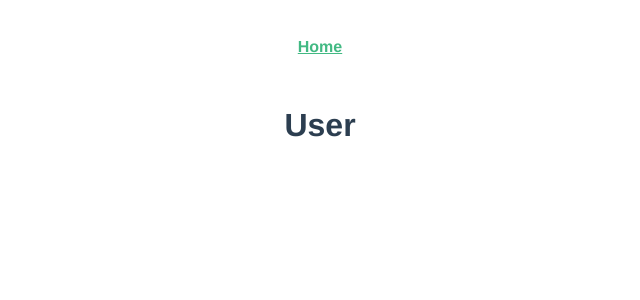
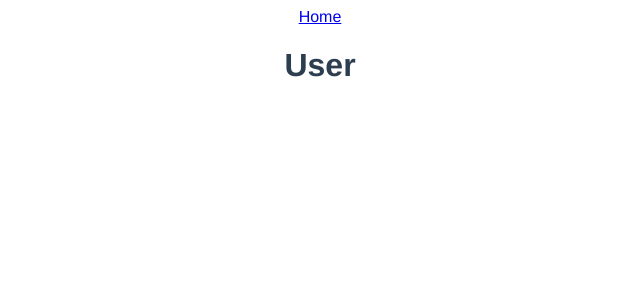
Before and after one commit to yoliberpichardo/friends_directions_frontend, a Vue app: page / in a window 1280 px wide. Shown: the top 300 px of the page, without its empty margins (320-960 px from the left). Built offline with nearby package versions, Linux system fonts and the light colour scheme.

Commit message:
layout created

```diff
--- a/src/App.vue
+++ b/src/App.vue
@@ -1,7 +1,4 @@
 <template>
-  <div id="nav">
-    <router-link to="/">Home</router-link>
-  </div>
   <router-view/>
 </template>
 
--- /dev/null
+++ b/src/layouts/NavBar.vue
@@ -0,0 +1,16 @@
+<template>
+    <div class="bodynav">
+        <router-link to="/">Home</router-link>
+        <router-view></router-view>
+    </div>
+</template>
+
+<script>
+export default {
+
+}
+</script>
+
+<style>
+
+</style>
--- a/src/views/About.vue
+++ /dev/null
@@ -1,5 +0,0 @@
-<template>
-  <div class="about">
-    <h1>This is an about page</h1>
-  </div>
-</template>
--- a/src/views/Home.vue
+++ b/src/views/Home.vue
@@ -1,16 +1,19 @@
 <template>
   <div class="home">
+    <NavBar />
     <User />
   </div>
 </template>
 
 <script>
 import User from '../components/User.vue'
+import NavBar from '../layouts/NavBar.vue'
 
 export default {
   name: 'Home',
   components: {
-    User
+    User,
+    NavBar
 }
 }
 </script>
```
